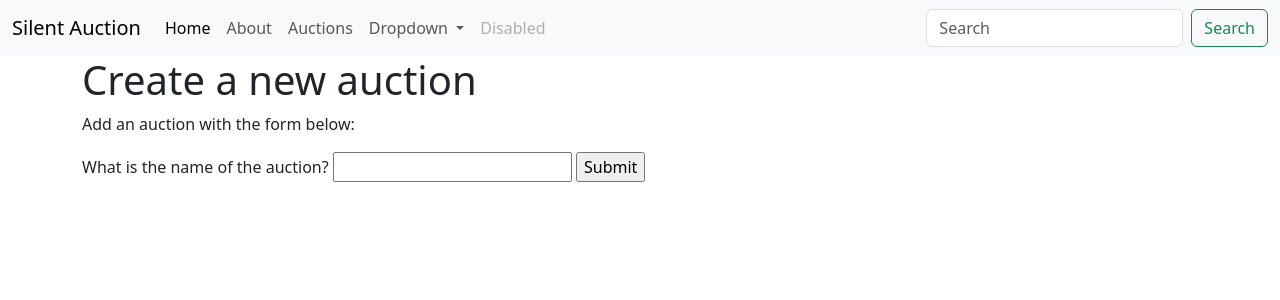
After one commit to spwisner/silent-auction, a Flask app: page /auctions/create in a window 1280 px wide. The commit adds this page. Shown: the top 300 px of the page. Run offline with Flask 2, Linux system fonts and the light colour scheme.

Commit message:
Add auction form

```diff
--- a/silentauction/__init__.py
+++ b/silentauction/__init__.py
@@ -1,5 +1,5 @@
 import os
-from flask import Flask, render_template, flash, request, session, redirect, url_for
+from flask import Flask
 from flask_sqlalchemy import SQLAlchemy
 from flask_migrate import Migrate # pip install Flask Migrate
 
@@ -16,5 +16,7 @@ Migrate(app, db) # connects application with database
 # Register blueprints
 from silentauction.bids.views import bids_blueprint
 from silentauction.users.views import users_blueprint
+from silentauction.auctions.views import auctions_blueprint
 app.register_blueprint(bids_blueprint, url_prefix='/bids')
 app.register_blueprint(users_blueprint, url_prefix='/users')
+app.register_blueprint(auctions_blueprint, url_prefix='/auctions')
--- a/silentauction/auctions/forms.py
+++ b/silentauction/auctions/forms.py
@@ -0,0 +1,7 @@
+from flask_wtf import FlaskForm
+from wtforms import StringField, SubmitField
+from wtforms.validators import DataRequired
+
+class CreateForm(FlaskForm):
+    name = StringField('What is the name of the auction?', validators=[DataRequired()])
+    submit = SubmitField('Submit')
--- /dev/null
+++ b/silentauction/auctions/templates/auctions/create.html
@@ -0,0 +1,12 @@
+{% extends "base.html" %}
+{% block content %}
+<div class="jumbotron">
+  <h1>Create a new auction</h1>
+  <p>Add an auction with the form below:</p>
+  <form method="POST">
+      {{ form.hidden_tag() }}
+      {{ form.name.label }} {{ form.name() }}
+      {{ form.submit() }}
+  </form>
+</div>
+{% endblock %}
--- a/silentauction/auctions/views.py
+++ b/silentauction/auctions/views.py
@@ -0,0 +1,46 @@
+from flask import Blueprint, render_template, redirect, url_for
+from silentauction.auctions.forms import CreateForm
+from silentauction import db
+from silentauction.models import Auction
+
+auctions_blueprint = Blueprint('auctions', __name__,
+                               template_folder='templates/auctions')
+
+@auctions_blueprint.route('/')
+def list():
+    # Grab a list of auctions from database.
+    auctions = Auction.query.all()
+    return render_template('list.html', auctions=auctions)
+
+@auctions_blueprint.route('/create', methods=['POST', 'GET'])
+def create():
+
+    form = CreateForm()
+
+    if form.validate_on_submit():
+        print(form.name)
+        name = form.name.data
+        new_auction = Auction(name)
+        db.session.add(new_auction)
+        db.session.commit()
+
+        return redirect(url_for('auctions.list'))
+
+    return render_template('create.html', form=form)
+
+
+
+# def add():
+#     form = AddForm()
+
+#     if form.validate_on_submit():
+#         name = form.name.data
+
+#         # Add new Puppy to database
+#         new_pup = Puppy(name)
+#         db.session.add(new_pup)
+#         db.session.commit()
+
+#         return redirect(url_for('puppies.list'))
+
+#     return render_template('add.html',form=form)
--- a/silentauction/templates/base.html
+++ b/silentauction/templates/base.html
@@ -29,6 +29,9 @@
 					</li>
 					<li class="nav-item">
 						<a class="nav-link" href="{{url_for('about')}}">About</a>
+					</li>
+					<li class="nav-item">
+						<a class="nav-link" href="{{url_for('auctions.list')}}">Auctions</a>
 					</li>
 					<li class="nav-item dropdown">
 						<a class="nav-link dropdown-toggle" href="#" role="button" data-bs-toggle="dropdown" aria-expanded="false">
```
Also changed, not shown: silentauction/auctions/templates/auctions/list.html (added, +11 -0 lines).
